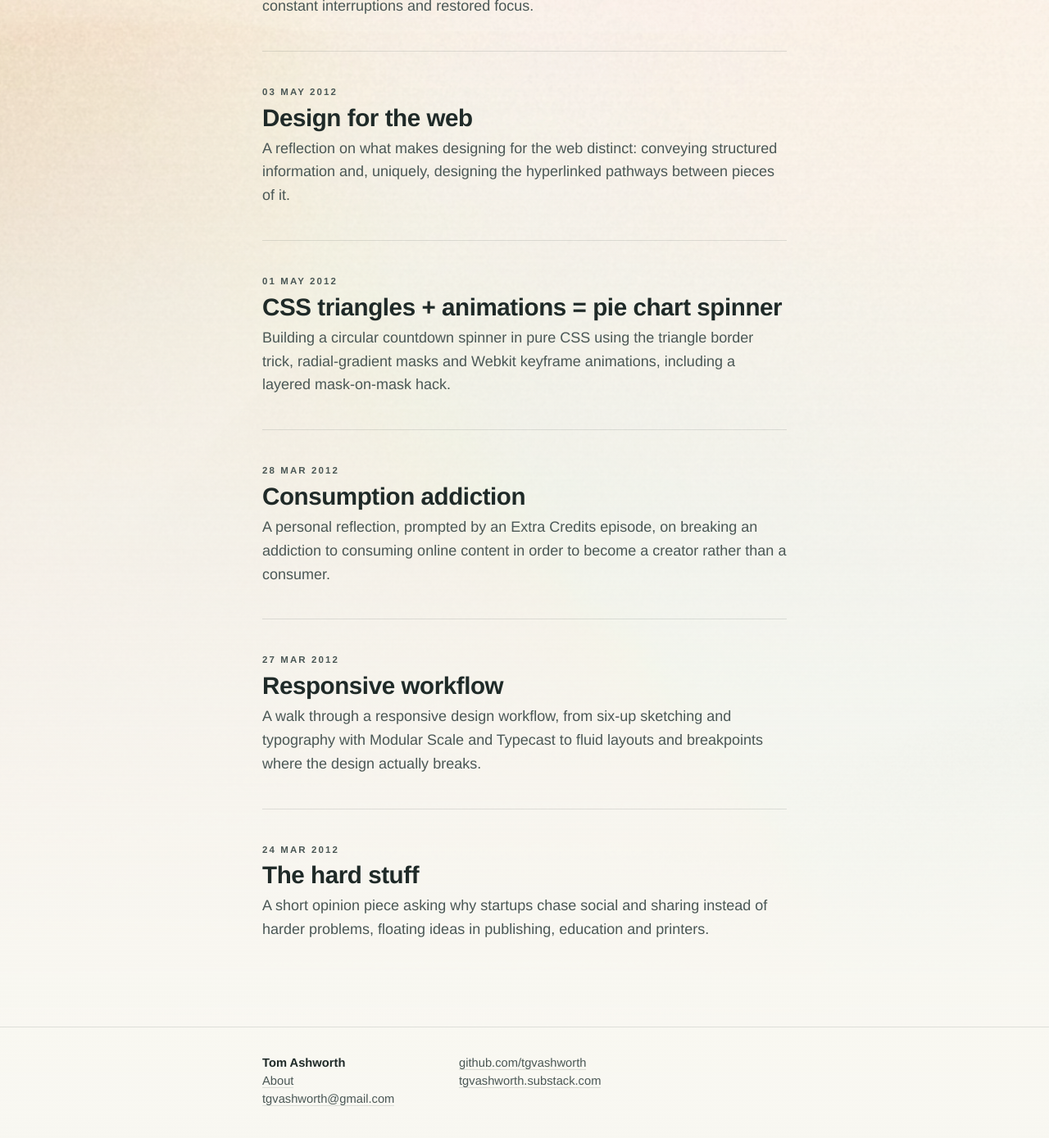
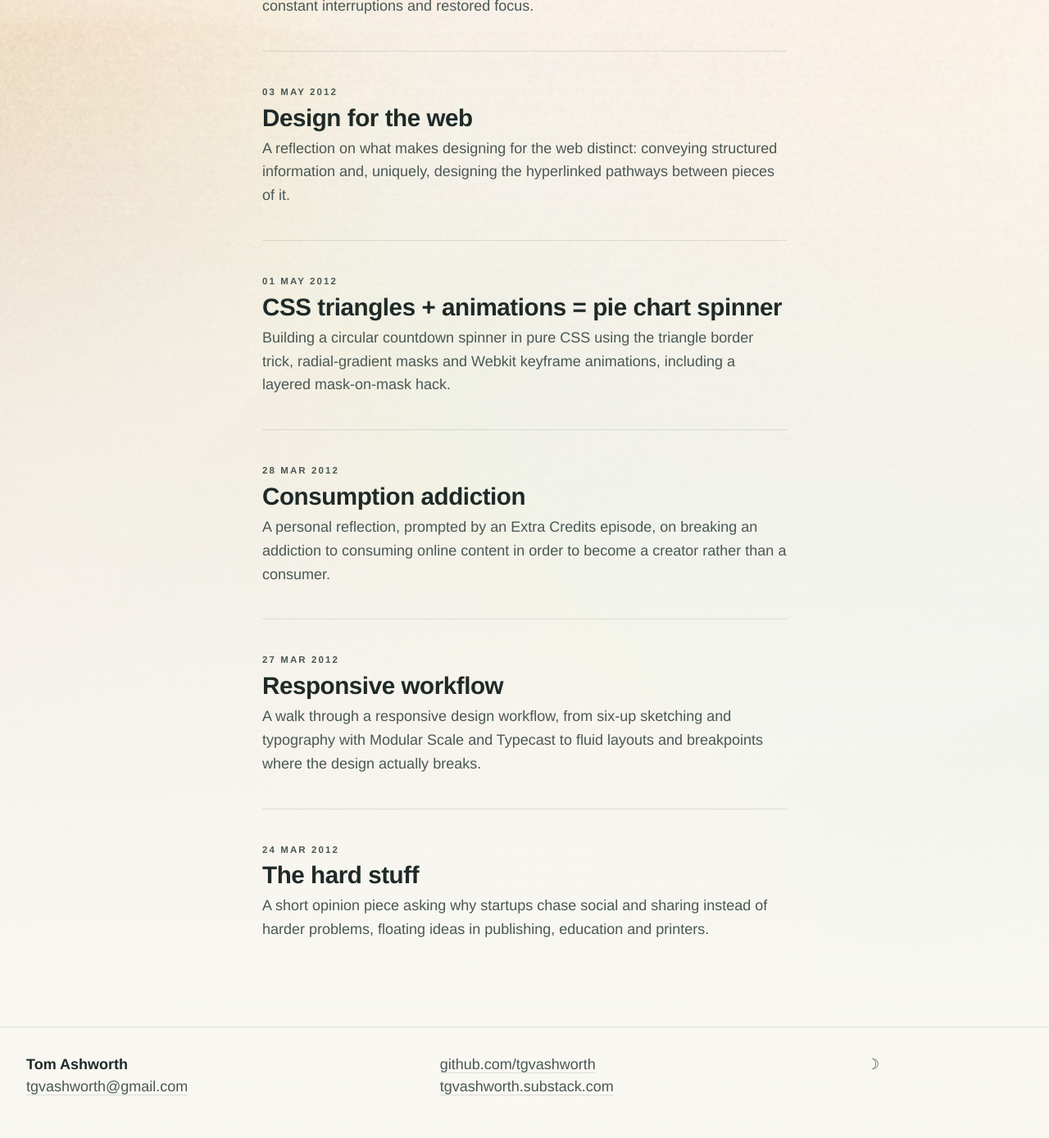
Before and after one commit to tgvashworth/tgvashworth.github.io, a Jekyll site: the page built from index.html, in a window 1280 px wide and 1400 px high, scrolled down 12395 px. Shown: the top 1389 px of the window at 82% size. Built offline with Jekyll 4.4.1, drawn with Linux system fonts in a browser that asks for light colours; some web fonts are replaced; comment, search, counter and statistics services are not loaded.

Commit message:
Add light/dark theme with system preference and sparkles
Inline pre-paint script sets the theme to avoid FOUC; a footer toggle
flips it and persists to localStorage, otherwise follows the OS setting
and live-updates. Sparkle burst on toggle (skipped under reduced motion).
Dark palette covers the page, hero overlay, code panel, and syntax theme.
Also: full-width three-column footer at body-copy size, footer name links
to /about/.

Co-Authored-By: Claude Opus 4.7 (1M context) <noreply@anthropic.com>

```diff
--- a/_layouts/default.html
+++ b/_layouts/default.html
@@ -2,10 +2,22 @@
 <html lang="en">
 <head>
 <meta charset="utf-8" />
+<script>
+  // Set the theme before first paint to avoid a flash of the wrong theme.
+  (function () {
+    try {
+      var t = localStorage.getItem("theme");
+      if (t === "dark" || (!t && matchMedia("(prefers-color-scheme: dark)").matches)) {
+        document.documentElement.classList.add("dark");
+      }
+    } catch (e) {}
+  })();
+</script>
 <meta http-equiv="X-UA-Compatible" content="IE=edge,chrome=1" />
 <title>{{ page.title }} — {{ site.title }}</title>
 <meta name="viewport" content="width=device-width, initial-scale=1" />
-<meta name="theme-color" content="#f8f7f1" />
+<meta name="theme-color" content="#f8f7f1" media="(prefers-color-scheme: light)" />
+<meta name="theme-color" content="#15201e" media="(prefers-color-scheme: dark)" />
 <link rel="icon" type="image/svg+xml" href="/favicon.svg" />
 <link href="/atom.xml" type="application/atom+xml" rel="alternate" title="tgvashworth atom feed" />
 
@@ -44,8 +56,7 @@
   <div class="wrap footer-grid">
     <div>
       <p>
-        <strong>Tom Ashworth</strong><br />
-        <a href="/about/">About</a><br />
+        <strong><a href="/about/">Tom Ashworth</a></strong><br />
         <a href="mailto:tgvashworth@gmail.com">tgvashworth@gmail.com</a>
       </p>
     </div>
@@ -55,8 +66,68 @@
         <a href="https://tgvashworth.substack.com">tgvashworth.substack.com</a>
       </p>
     </div>
+    <div>
+      <p>
+        <button id="theme-toggle" class="theme-toggle" type="button" aria-label="Toggle theme"><span id="theme-icon">☽</span><span id="theme-label" class="visually-hidden">Dark</span></button>
+      </p>
+    </div>
   </div>
 </footer>
+
+<script>
+  (function () {
+    var prefersDark = matchMedia("(prefers-color-scheme: dark)");
+
+    function update() {
+      var dark = document.documentElement.classList.contains("dark");
+      var icon = document.getElementById("theme-icon");
+      var label = document.getElementById("theme-label");
+      if (icon) icon.textContent = dark ? "☀" : "☽";
+      if (label) label.textContent = dark ? "Light" : "Dark";
+    }
+    update();
+
+    // Follow the system preference until an explicit choice is made.
+    prefersDark.addEventListener("change", function (e) {
+      if (!localStorage.getItem("theme")) {
+        document.documentElement.classList.toggle("dark", e.matches);
+        update();
+      }
+    });
+
+    function burst(el, char, color) {
+      if (matchMedia("(prefers-reduced-motion: reduce)").matches) return;
+      var rect = el.getBoundingClientRect();
+      var cx = rect.left + rect.width / 2;
+      var cy = rect.top + rect.height / 2;
+      for (var i = 0; i < 12; i++) {
+        var s = document.createElement("span");
+        s.textContent = char;
+        s.style.cssText = "position:fixed;pointer-events:none;font-size:" + (8 + Math.random() * 10) + "px;left:" + cx + "px;top:" + cy + "px;color:" + color + ";z-index:9999;";
+        document.body.appendChild(s);
+        var angle = (Math.PI * 2 * i) / 12 + (Math.random() - 0.5) * 0.5;
+        var dist = 30 + Math.random() * 40;
+        var dx = Math.cos(angle) * dist;
+        var dy = Math.sin(angle) * dist - 20;
+        s.animate([
+          { transform: "translate(-50%,-50%) scale(1)", opacity: 1 },
+          { transform: "translate(calc(-50% + " + dx + "px), calc(-50% + " + dy + "px)) scale(0)", opacity: 0 }
+        ], { duration: 1200 + Math.random() * 600, easing: "cubic-bezier(.15,.85,.35,1)", fill: "forwards" });
+        (function (n) { setTimeout(function () { n.remove(); }, 2000); })(s);
+      }
+    }
+
+    document.addEventListener("click", function (e) {
+      var tog = e.target.closest("#theme-toggle");
+      if (!tog) return;
+      var wasDark = document.documentElement.classList.contains("dark");
+      burst(tog, wasDark ? "☽" : "☀", wasDark ? "#d36e5b" : "#facc15");
+      document.documentElement.classList.toggle("dark");
+      localStorage.setItem("theme", document.documentElement.classList.contains("dark") ? "dark" : "light");
+      update();
+    });
+  })();
+</script>
 
 <script src="//instant.page/5.0.1" type="module"
   integrity="sha384-0DvoZ9kNcB36fWcQApIMIGQoTzoBDYTQ85e8nmsfFOGz4RHAdUhADqJt4k3K2uLS"></script>
--- a/css/main.css
+++ b/css/main.css
@@ -17,6 +17,18 @@
 }
 
 *, *::before, *::after { box-sizing: border-box; }
+
+.visually-hidden {
+  position: absolute;
+  width: 1px;
+  height: 1px;
+  padding: 0;
+  margin: -1px;
+  overflow: hidden;
+  clip: rect(0, 0, 0, 0);
+  white-space: nowrap;
+  border: 0;
+}
 
 html, body { margin: 0; padding: 0; }
 
@@ -378,9 +390,9 @@ mark {
 }
 
 .post pre.terminal {
-  border: 1px solid var(--ink);
-  background: var(--ink);
-  color: var(--porcelain);
+  border: 1px solid var(--hairline);
+  background: #1a2220;
+  color: #ece9df;
 }
 
 .post pre.terminal code { background: none; color: inherit; }
@@ -524,13 +536,15 @@ mark {
   margin-top: 4rem;
   padding: 2rem 0 3rem;
   border-top: 1px solid var(--hairline);
-  font-size: 0.92rem;
+  font-size: clamp(1rem, 0.95rem + 0.25vw, 1.125rem);
   color: var(--ink-soft);
 }
 
 .site-footer .footer-grid {
+  max-width: none;
   display: flex;
   flex-wrap: wrap;
+  justify-content: space-between;
   gap: 1.5rem 3rem;
 }
 
@@ -551,6 +565,24 @@ mark {
 }
 
 .site-footer strong { color: var(--ink); }
+.site-footer strong a { color: var(--ink); border-bottom: none; }
+.site-footer strong a:hover { color: var(--accent-deep); }
+
+.theme-toggle {
+  font: inherit;
+  background: none;
+  border: none;
+  padding: 0;
+  margin: 0;
+  color: var(--ink-soft);
+  cursor: pointer;
+  -webkit-user-select: none;
+  user-select: none;
+  transition: color 0.2s ease;
+}
+
+.theme-toggle:hover { color: var(--ink); }
+.theme-toggle #theme-icon { display: inline-block; width: 1em; text-align: center; }
 
 @media (prefers-reduced-motion: reduce) {
   *, *::before, *::after {
@@ -558,3 +590,49 @@ mark {
     animation: none !important;
   }
 }
+
+/* ---------- Dark theme ---------- */
+
+html.dark {
+  --porcelain: #15201e;
+  --ink: #e9e6dd;
+  --ink-soft: #9ba7a1;
+  --hairline: rgba(233, 230, 221, 0.14);
+  --code-bg: #1b2624;
+}
+
+/* Keep the apricot highlight legible (dark text on a light mark). */
+html.dark mark { color: #1f2a28; }
+
+/* The avatar is transparent line-art; give it a light disc in dark mode. */
+html.dark .home-hero .me,
+html.dark .post-home-img { background: #f4f1e8; }
+
+/* Hero photo: gentler, and fade into the dark page rather than porcelain. */
+html.dark body::before { opacity: 0.4; }
+html.dark body::after {
+  background: linear-gradient(180deg, rgba(21, 32, 30, 0.35) 0%, rgba(21, 32, 30, 0.6) 50%, #15201e 100%);
+}
+
+/* Ink-tinted surfaces become light-tinted on dark. */
+html.dark .post code { background: rgba(233, 230, 221, 0.08); }
+html.dark .post pre code { background: none; }
+html.dark .post-eyebrow .back:hover { background: rgba(233, 230, 221, 0.08); }
+html.dark .post-nav-link { background: rgba(233, 230, 221, 0.03); }
+html.dark .post-nav-link:hover { background: rgba(233, 230, 221, 0.06); }
+
+/* Syntax highlighting: brighter, warmer tokens for the dark code panel. */
+html.dark .highlight {
+  --c-fg: #e3e0d6;
+  --c-comment: #7c8881;
+  --c-punct: #9aa69f;
+  --c-red: #e98a78;
+  --c-orange: #d39a5a;
+  --c-amber: #cdb05f;
+  --c-green: #8fc1a9;
+  --c-cyan: #6fc0b5;
+  --c-blue: #5fb3c2;
+  --c-purple: #c98fae;
+}
+html.dark .highlight .gd { color: #e98a78; }
+html.dark .highlight .gi { color: #8fc1a9; }
```
